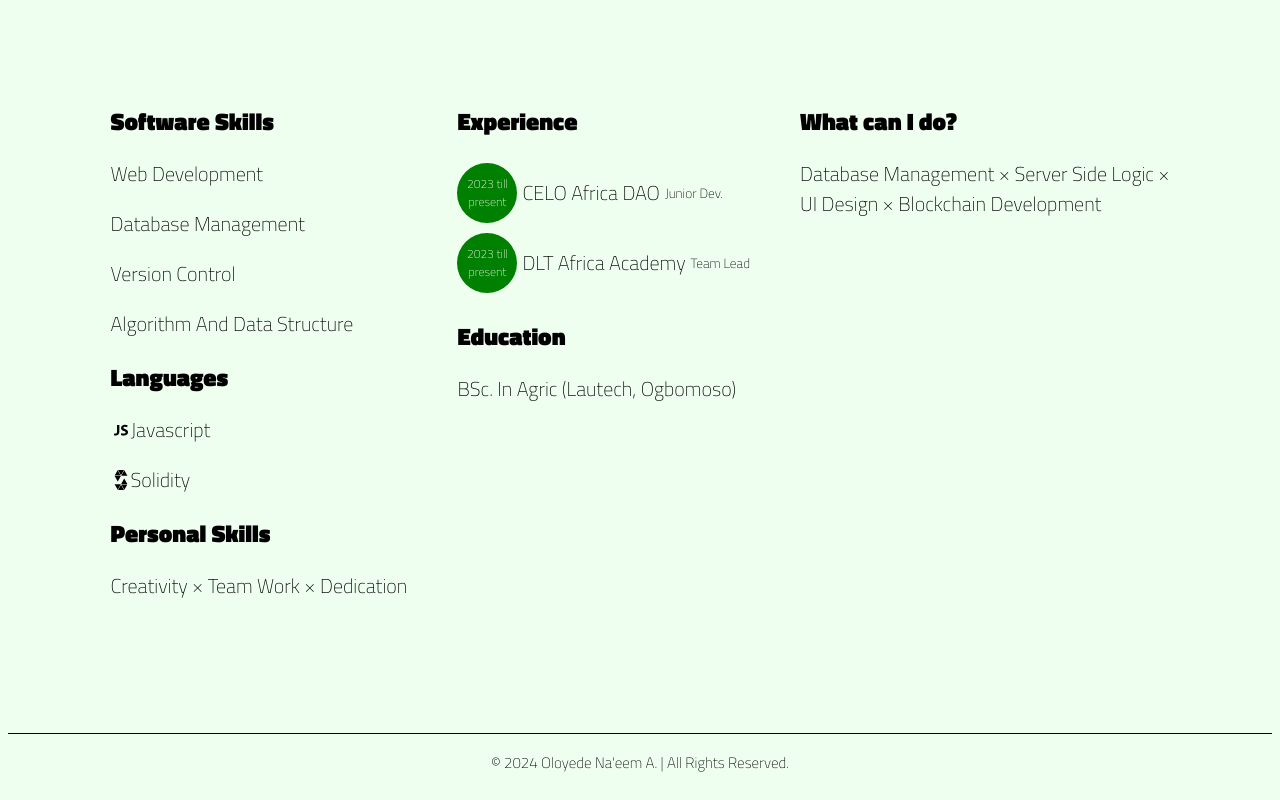
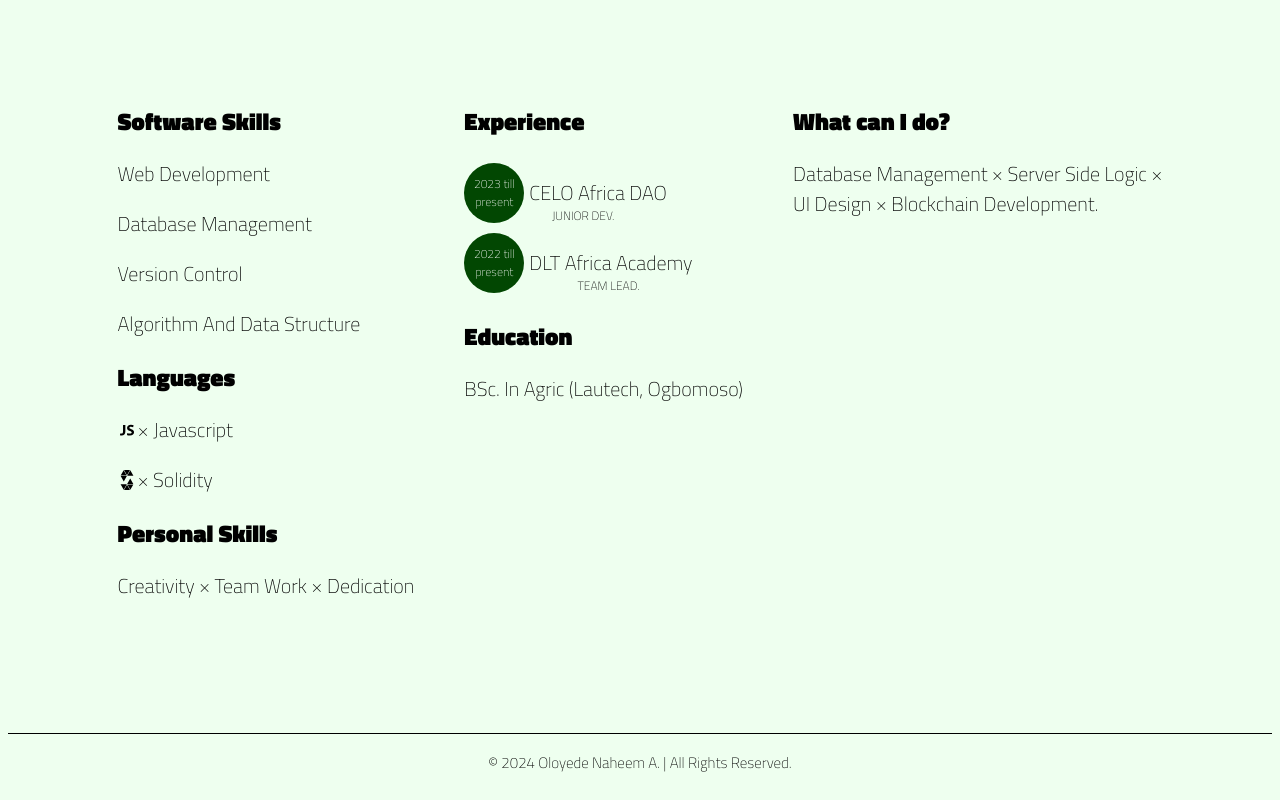
Before and after one commit to Mentor-Ntech/myPortfolio, a React (Vite) app: page / in a window 1280 px wide. Shown: the part 1500-2300 px from the top of the page. Built offline with nearby package versions, Linux system fonts and the light colour scheme.

Commit message:
overhaul

```diff
--- a/src/components/Exp/Experience.jsx
+++ b/src/components/Exp/Experience.jsx
@@ -2,7 +2,6 @@ import React from "react";
 import "./Experience.scss";
 import { DiJavascript1 } from "react-icons/di";
 import { SiSolidity } from "react-icons/si";
-
 
 const Experience = () => {
   return (
@@ -22,8 +21,13 @@ const Experience = () => {
         <div className="lang">
           <h2>Languages</h2>
 
-            <p> <DiJavascript1 /> Javascript</p>
-            <p><SiSolidity /> Solidity</p>
+          <p>
+            {" "}
+            <DiJavascript1 /> &times; Javascript
+          </p>
+          <p>
+            <SiSolidity /> &times; Solidity
+          </p>
         </div>
 
         <div className="p-skill">
@@ -33,25 +37,21 @@ const Experience = () => {
         </div>
       </div>
 
-
       <div className="exp__experience">
         <div>
           <h2>Experience</h2>
 
           <div>
             <div className="wrapper">
-
               <div className="span"> 2023 till present</div>
               <p>CELO Africa DAO</p>
-                <small>Junior Dev.</small>
+              <sub>Junior Dev.</sub>
             </div>
             <div className="wrapper">
-
-                <div className="span"> 2023 till present</div>
+              <div className="span"> 2022 till present</div>
               <p>DLT Africa Academy</p>
-                <small>Team Lead</small>
+              <sub>team Lead.</sub>
             </div>
-
           </div>
         </div>
 
@@ -63,10 +63,11 @@ const Experience = () => {
       <div className="exp__stack">
         <div>
           <h2>What can I do?</h2>
-            <p>database management &times; server side logic &times; <br/> UI design &times; blockchain development</p>
+          <p>
+            database management &times; server side logic &times; <br /> UI
+            design &times; blockchain development.
+          </p>
         </div>
-
-
       </div>
     </section>
   );
--- a/src/components/Exp/Experience.scss
+++ b/src/components/Exp/Experience.scss
@@ -18,11 +18,17 @@
       align-items: center;
       justify-content: flex-start;
       gap: 5px;
-    }
+
+      sub {
+        margin: 45px 0px 0px -120px;
+        font-size: 12px;
+        text-transform: uppercase;
+        font-weight: 300;
       }
 
+
       .span {
-    background: green;
+        background: rgb(2, 71, 2);
         color: white;
         font-size: 12px;
         width: 50px;
@@ -39,3 +45,6 @@
         -o-border-radius: 50%;
       }
     }
+  }
+
+}
--- a/src/components/Footer/Footer.jsx
+++ b/src/components/Footer/Footer.jsx
@@ -14,9 +14,9 @@ const Footer = () => {
         fontSize: "15px",
       }}
     >
-      <p>&copy; {updatedDate} <a href="mailto:" style={{
+      <p>&copy; {updatedDate} <a href="mailto:oloyedeaderayo11@gmail.com" style={{
         textDecoration: 'none', color: "inherit"
-      }}>Oloyede Na'eem A.</a> | All Rights Reserved.</p>
+      }}>Oloyede Naheem A.</a> | All Rights Reserved.</p>
     </div>
   );
 };
--- a/src/components/Hero/Hero.jsx
+++ b/src/components/Hero/Hero.jsx
@@ -12,7 +12,7 @@ const Hero = () => {
     <div className='hero'>
         <div className='hero__Text'>
             <h1>
-                na'eem &nbsp;
+                naheem &nbsp;
                 <span>oloyede</span>
             </h1>
 
@@ -24,7 +24,6 @@ const Hero = () => {
             <a href='#' title='linkedin'><FaLinkedin /></a>
             <a href='#' title='x-formerly twitter'><BsTwitter /></a>
             <a href='#' title='facebook'><FaFacebookF /></a>
-            <a href='#' title='whatsapp'><RiWhatsappFill /></a>
             <a href='#' title='github'><FaGithub /></a>
         </div>
     </div>
```
Lines whose indentation alone changed are shown as unchanged.
